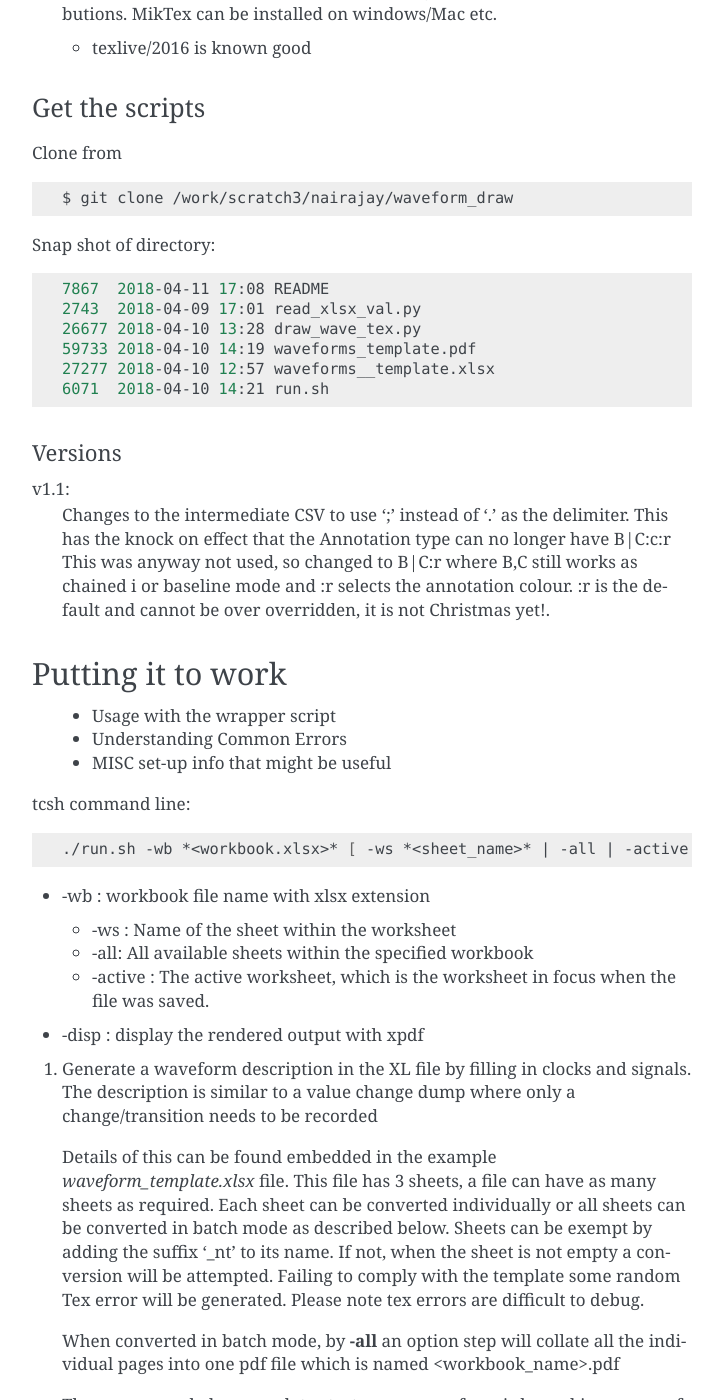
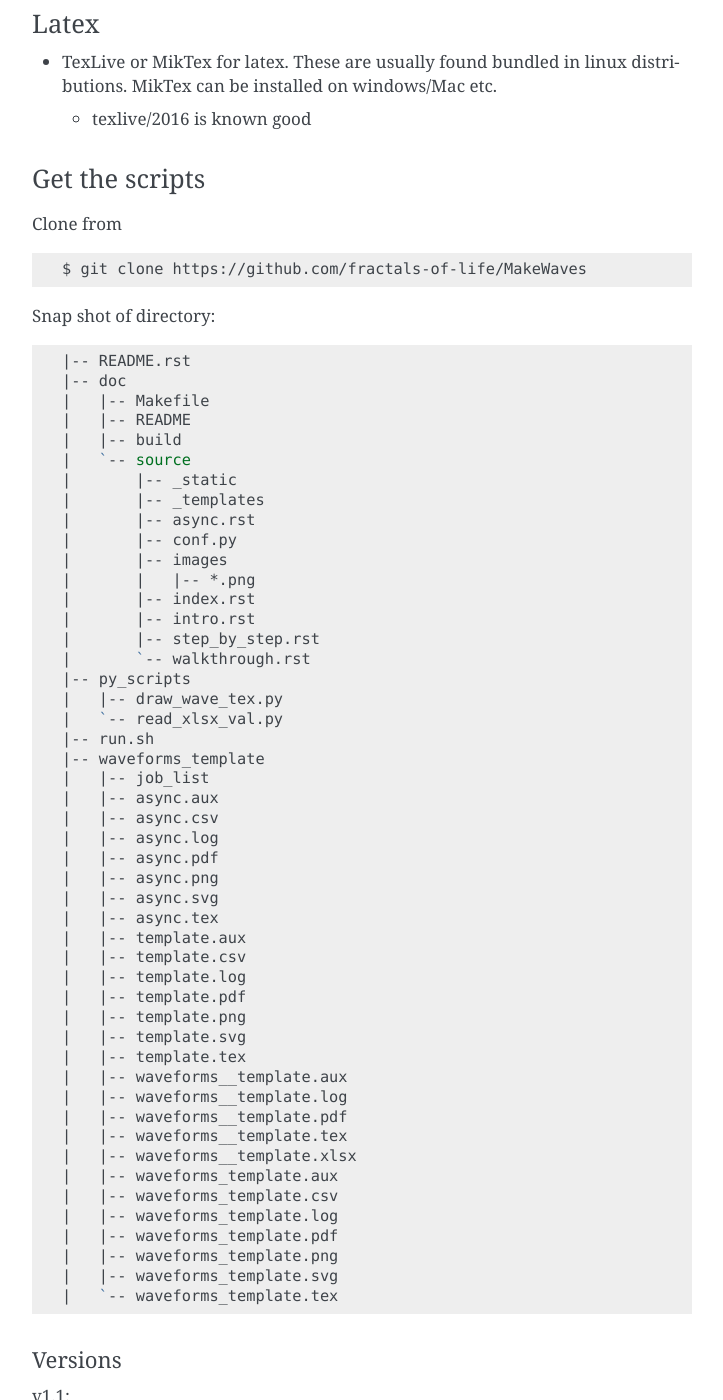
Before and after one commit to fractals-of-life/MakeWaves, a Sphinx documentation site: the page built from doc/source/intro.rst, in a window 1280 px wide and 1400 px high, scrolled down 3556 px. Shown: the whole window, without its empty margins (388-1111 px from the left). Built offline with Sphinx 7.4.7, drawn with Linux system fonts in a browser that asks for light colours; pages that are not in the unit, such as notebooks, are missing from menus; some of the changed text lies outside the part shown.

Commit message:
Updated reference and removed old paths etc

```diff
--- a/doc/source/intro.rst
+++ b/doc/source/intro.rst
@@ -42,6 +44,8 @@
 
     tikz-timing       No              - Latex Bundle(steep learning), Error prone
                                       - extensible with well rendered output
+                                      - However we could wrap TeX to hide
+                                        complexity**
 
     visio             yes             - Templated vector editor
                                       - Time consuming, high maintenance overhead
@@ -161,19 +165,61 @@
 
 .. code-block:: shell
 
-    $ git clone /work/scratch3/nairajay/waveform_draw
+    $ git clone https://github.com/fractals-of-life/MakeWaves
 
 
 Snap shot of directory:
 
 .. code-block:: shell
 
-    7867  2018-04-11 17:08 README
-    2743  2018-04-09 17:01 read_xlsx_val.py
-    26677 2018-04-10 13:28 draw_wave_tex.py
-    59733 2018-04-10 14:19 waveforms_template.pdf
-    27277 2018-04-10 12:57 waveforms__template.xlsx
-    6071  2018-04-10 14:21 run.sh
+    |-- README.rst
+    |-- doc
+    |   |-- Makefile
+    |   |-- README
+    |   |-- build
+    |   `-- source
+    |       |-- _static
+    |       |-- _templates
+    |       |-- async.rst
+    |       |-- conf.py
+    |       |-- images
+    |       |   |-- *.png
+    |       |-- index.rst
+    |       |-- intro.rst
+    |       |-- step_by_step.rst
+    |       `-- walkthrough.rst
+    |-- py_scripts
+    |   |-- draw_wave_tex.py
+    |   `-- read_xlsx_val.py
+    |-- run.sh
+    |-- waveforms_template
+    |   |-- job_list
+    |   |-- async.aux
+    |   |-- async.csv
+    |   |-- async.log
+    |   |-- async.pdf
+    |   |-- async.png
+    |   |-- async.svg
+    |   |-- async.tex
+    |   |-- template.aux
+    |   |-- template.csv
+    |   |-- template.log
+    |   |-- template.pdf
+    |   |-- template.png
+    |   |-- template.svg
+    |   |-- template.tex
+    |   |-- waveforms__template.aux
+    |   |-- waveforms__template.log
+    |   |-- waveforms__template.pdf
+    |   |-- waveforms__template.tex
+    |   |-- waveforms__template.xlsx
+    |   |-- waveforms_template.aux
+    |   |-- waveforms_template.csv
+    |   |-- waveforms_template.log
+    |   |-- waveforms_template.pdf
+    |   |-- waveforms_template.png
+    |   |-- waveforms_template.svg
+    |   `-- waveforms_template.tex
 
 Versions
 --------------------------------------------------------------------------------
@@ -195,20 +241,38 @@
 The push-button wrappper script run.sh
 --------------------------------------------------------------------------------
 
+To use the push button wrapper script the following directory structure is
+recommended::
+
+  MakeWaves
+  + README.rst
+  + py_script
+  + doc
+  + dwsign_work_dir_1
+  | + design1.xlsx
+  + design_work_dir_2
+  | + design2.xlsx
+  ` run.sh
+
+where run.sh is the push button script.
+To use the script cd to the directory where the xlsx file is and use the
+command as follows. All intermediate outputs and waveform will now be collected
+in your design directory.
+
 tcsh command line:
 
 .. code-block:: shell
 
-  ./run.sh -wb *<workbook.xlsx>* [ -ws *<sheet_name>* | -all | -active ] -disp
+  ../run.sh -wb *<workbook.xlsx>* [ -ws *<sheet_name>* | -all | -active ] -disp
 
-* -wb : workbook file name with xlsx extension
+    -wb : workbook file name with xlsx extension
 
-  * -ws : Name of the sheet within the worksheet
-  * -all: All available sheets within the specified workbook
-  * -active : The active worksheet, which is the worksheet in focus when the
+    -ws : Name of the sheet within the worksheet
+    -all: All available sheets within the specified workbook
+    -active : The active worksheet, which is the worksheet in focus when the
     file was saved.
 
-* -disp : display the rendered output with xpdf
+    -disp : display the rendered output with xpdf
 
 #. Generate a waveform description in the XL file by filling in clocks and
    signals.  The description is similar to a value change dump where only a
@@ -252,7 +316,7 @@
 
 .. code-block:: shell
 
-  ./run.sh -wb waveforms_all.xlsx -all
+  ../run.sh -wb waveforms_all.xlsx -all
 
 To convert all sheets that are non empty. A sheet is empty if it has
 no valid cell.  A sheet might unintentionally be classified as non empty, in
@@ -263,13 +327,13 @@
 
 .. code-block:: shell
 
-  ./run.sh -wb waveforms_all.xlsx -active -disp
+  ../run.sh -wb waveforms_all.xlsx -active -disp
 
 or explicitly specifying the -ws sheet_name
 
 .. code-block:: shell
 
-  ./run.sh -wb waveforms_all.xlsx -ws <sheet_name> -disp
+  ../run.sh -wb waveforms_all.xlsx -ws <sheet_name> -disp
 
 Use **-disp**, to open the rendered result. -disp can also be avoided, but a
 previously opened pdf reloaded. However, if the pdf is open from windows,
@@ -340,7 +404,7 @@
 
 .. code-block:: shell
 
-    mkdir -p /home/nairajay/local/lib/python2.6/site-packages/
+    mkdir -p /home/username/local/lib/python2.6/site-packages/
 
 The required packages for python may not be available on the host or a
 managed system. Python allows mechanisms to install them locally. Creating
@@ -351,7 +415,7 @@
 
 .. code-block:: shell
 
-    mkdir -p /home/nairajay/local/lib/python2.6/site-packages/
+    mkdir -p /home/username/local/lib/python2.6/site-packages/
 
     pip_install --user <package>
 
```
Also changed, not shown: other parts of doc/source/intro.rst (+4 -2 lines).
